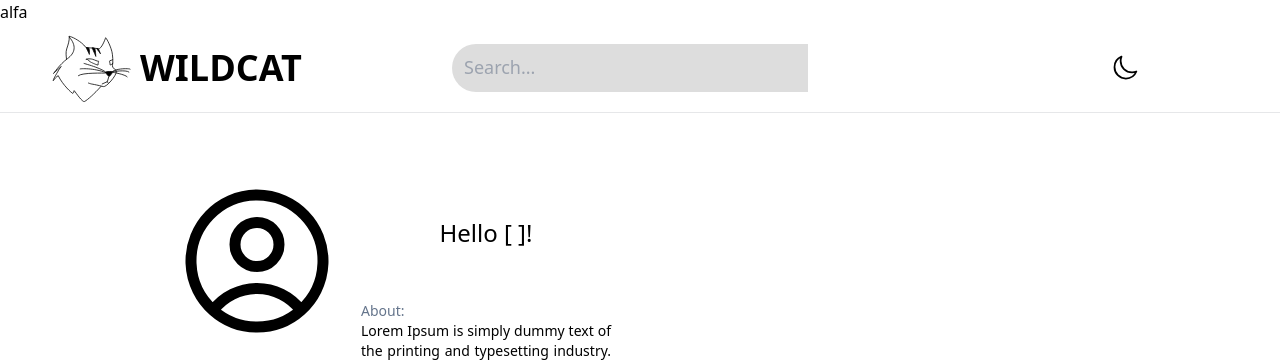
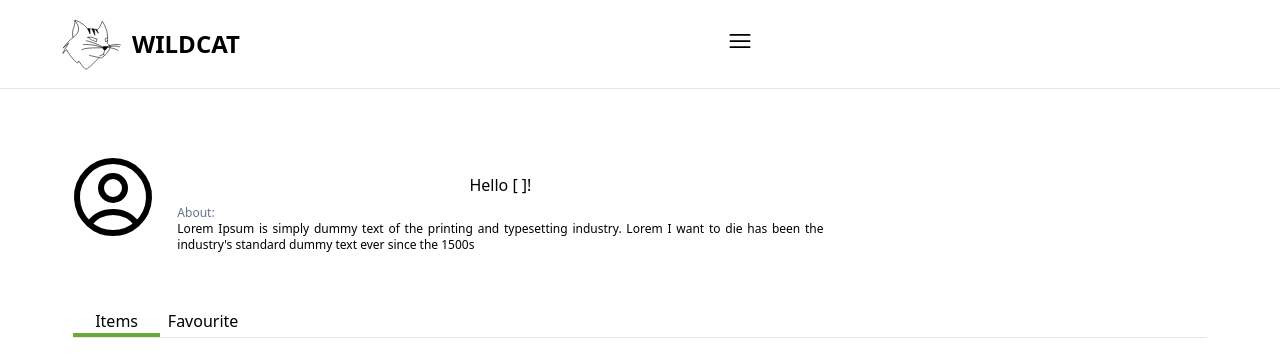
Before and after one commit to Wiktor-Sikora/wildcat, a Django app: page / in a window 1280 px wide. Shown: the top 362 px of the page. Run offline with Django 4.2, Linux system fonts and the light colour scheme; some libraries are stand-ins or nearby versions.

Commit message:
sporo zmian, bo ktoś postanowił pozmieniać w wyglądzie (a poza tym poprawa skalowania)

```diff
--- a/wildcat/core/settings/local.py
+++ b/wildcat/core/settings/local.py
@@ -10,4 +10,4 @@ MEDIA_URL = 'media/'
 
 MEDIA_ROOT = BASE_DIR / 'media/'
 
-# NPM_BIN_PATH = r"C:\Program Files\nodejs\npm.cmd"
+NPM_BIN_PATH = r"C:\Program Files\nodejs\npm.cmd"
--- a/wildcat/templates/authentication/authenticate.html
+++ b/wildcat/templates/authentication/authenticate.html
@@ -30,7 +30,7 @@
                         </div>
                         <!--change theme button for mobile devices [not necessary] -->
                     </div>
-                    form
+                    <!--form-->
                     <div class="text-center text-3xl my-5">
                         <h1>Sign In</h1>
                     </div>
--- a/wildcat/templates/base.html
+++ b/wildcat/templates/base.html
@@ -11,33 +11,33 @@
             {% block title %}Wildcat{% endblock %}
         </title>
     </head>
-    <body class="bg-Light bg-fixed bg-auto bg-bgcol-l dark:bg-bgcol-d dark:bg-Dark text-black dark:text-white">
-        <a href="{% url 'accounts:login' %}">alfa</a>
+    <body class="bg-Light bg-fixed bg-auto bg-bgcol-l dark:bg-bgcol-d dark:bg-Dark text-black dark:text-white scrollbar-thin scrollbar-track-bgcol-l dark:scrollbar-track-bgcol-d scrollbar-thumb-scroll-l dark:scrollbar-thumb-scroll-d scrollbar-thumb-rounded-full scrollbar-track-rounded-full">
         {% block navbar %}
             <nav class="sticky top-0 w-full bg-bgcol-l dark:bg-bgcol-d max-w-8xl mx-auto mb-10">
-                <div class="py-1 border-b border-slate-900/10 dark:border-slate-300/10 px-10 grid grid-cols-3">
-                    <div class="flex justify-start">
+                <div class="py-1 border-b border-slate-900/10 dark:border-slate-300/10 px-10 grid grid-cols-3 md:grid-cols-2 sm:grid-cols-2">
+                    <div class="flex justify-start md:col-span-1">
                         <a class="flex justify-center ml-3" href="#">
                             <img src="{% static 'img/wildcat-logo-light.svg' %}"
-                                 class="visible dark:hidden">
+                                 class="sm:scale-75 visible dark:hidden">
                             <img src="{% static 'img/wildcat-logo-dark.svg' %}"
-                                 class="hidden dark:block">
-                            <h1 class="flex justify-center text-4xl font-semibold my-auto ml-2">
+                                 class="sm:scale-75 hidden dark:block">
+                            <h1 class="flex justify-center text-4xl sm:text-2xl font-semibold my-auto ml-2 sm:ml-0">
                                 <p class="text-green-l dark:text-green-d">WILD</p>
                                 CAT
                             </h1>
                         </a>
                     </div>
                     <!-- search bar -->
-                    <div class="flex justify-center my-auto invisible sm:visible">
-                        <div class="grid grid-cols-12 gap-0 ml-3">
-                            <div class="col-span-9 lg:col-span-11">
+                    <div class="md:grid md:grid-cols-3 md:place-items-center my-auto">
+                    <div class="flex justify-center md:col-span-2 sm:hidden">
+                        <div class="grid grid-cols-12 md:grid-cols-10 gap-0 ml-3">
+                            <div class="col-span-11 md:col-span-8">
                                 <input type="text"
                                        class="w-full h-12 px-3 bg-[#dddddd] dark:bg-[#414141] rounded-l-full placeholder:text-lg border-none focus:ring-0"
                                        placeholder="Search..."
                                        required>
                             </div>
-                            <div class="col-span-3 lg:col-span-1">
+                            <div class="col-span-1 md:col-span-2">
                                 <button class="w-full flex justify-center pt-3 pr-2 h-12 text-sm font-medium text-white bg-green-l rounded-r-full  hover:bg-green-hov focus:outline-0  dark:bg-green-d dark:hover:bg-green-hov">
                                     <svg class="w-6 h-6 mx-2"
                                          xmlns="http://www.w3.org/2000/svg"
@@ -51,8 +51,20 @@
                             </div>
                         </div>
                     </div>
-                    <div class="flex space-x-4 justify-end items-center invisible sm:visible">
-                        <div class="flex justify-end hover:text-navhov-l dark:hover:text-navhov-d">
+                    <!-- mobile menu -->
+                    <div class="flex justify-end items-center">
+                        <div class="col-span-1 hidden sm:block md:block">
+                        <button class="my-auto">
+                        <svg xmlns="http://www.w3.org/2000/svg" fill="none" viewBox="0 0 24 24" stroke-width="1.5" stroke="currentColor" class="w-7 h-7">
+                            <path stroke-linecap="round" stroke-linejoin="round" d="M3.75 6.75h16.5M3.75 12h16.5m-16.5 5.25h16.5" />
+                          </svg>
+                        </button>
+                        </div>
+                    </div>
+                    </div>
+                    <!--  -->
+                    <div class="grid grid-cols-4 gap-3 mx-auto items-center sm:hidden md:hidden">
+                        <div class="flex justify-end mr-2 hover:text-navhov-l dark:hover:text-navhov-d">
                             <button class="w-7 h-7 transition-all duration-200 ease-in-out"
                                     id="theme-toggle"></button>
                         </div>
@@ -85,16 +97,18 @@
                                     <p class="text-xl">Account</p>
                                 </a>
                             </div>
+                            <div class="flex justify-center">
                             <div class="flex items-center text-white bg-green-l p-3 dark:bg-green-d rounded h-7 hover:bg-green-hov dark:hover:bg-green-hov font-bold text-lg text-center">
-                                <a class="font-bold text-lg text-center block" href="#">Sell</a>
+                                <a class="font-bold text-lg text-center block px-3" href="#">Sell</a>
                             </div>
                         {% else %}
                             <div>
                                 <a class="flex items-center text-white bg-green-l p-3 dark:bg-green-d rounded h-7 hover:bg-green-hov dark:hover:bg-green-hov font-bold text-lg text-center"
                                    href="{% url 'accounts:login' %}">Sign in</a>
                             </div>
+                            </div>
                         {% endif %}
-                        <!-- mobile menu -->
+
                     </div>
                 </div>
             </nav>
@@ -102,21 +116,23 @@
         <!-- content -->
         {% block content %}
             <div class="flex justify-center h-full mb-10">
-                <div class="w-11/12 lg:w-4/5 bg-con-l dark:bg-con-d rounded-lg">
-                    <div class="grid grid-rows-10 lg:grid-cols-2 mx-3 mt-5 mb-14 ">
-                        <div class="grid justify-start grid-rows-9 order-2 lg:order-1">
-                            <div class="flex justify-center">
+                <div class="w-4/5 sm:w-11/12 bg-con-l dark:bg-con-d rounded-lg">
+                    <div class="grid grid-cols-2 md:grid-cols-3 sm:grid-cols-1 mx-3 mt-5 mb-14 ">
+                        <div class="grid justify-start md:col-span-2">
+                            <div class="flex justify-center grid-cols-2">
+                                <div>
                                 <svg xmlns="http://www.w3.org/2000/svg"
                                      fill="none"
                                      viewBox="0 0 24 24"
                                      stroke-width="1.5"
                                      stroke="currentColor"
-                                     class="lg:w-44 lg:h-44">
+                                     class="w-44 h-44 sm:w-24 sm:h-24 flex justify-start">
                                     <path stroke-linecap="round" stroke-linejoin="round" d="M17.982 18.725A7.488 7.488 0 0012 15.75a7.488 7.488 0 00-5.982 2.975m11.963 0a9 9 0 10-11.963 0m11.963 0A8.966 8.966 0 0112 21a8.966 8.966 0 01-5.982-2.275M15 9.75a3 3 0 11-6 0 3 3 0 016 0z" />
                                 </svg>
-                                <div class="grid gap-2 lg:grid-rows-2 ml-4 lg:w-1/2 lg:place-items-center mt-6 lg:mt-0">
-                                    <h1 class="text-base text-center lg:text-2xl">Hello [ ]!</h1>
-                                    <div class="text-xs lg:text-sm">
+                                </div>
+                                <div class="grid gap-2 ml-4 sm:mr-2 mt-6">
+                                    <h1 class="text-2xl text-center sm:text-base">Hello [ ]!</h1>
+                                    <div class="text-sm sm:text-xs">
                                         <p class="text-slate-500 dark:text-slate-300/60">About:</p>
                                         <p class="text-justify">
                                             Lorem Ipsum is simply dummy text of the printing and typesetting industry. Lorem I want to die has been the industry's standard dummy text ever since the 1500s
@@ -125,8 +141,8 @@
                                 </div>
                             </div>
                         </div>
-                        <div class="flex justify-end grid-rows-1 mx-5 order-1 lg:order-2">
-                            <div class="grid grid-cols-2 lg:grid-rows-2 gap-4 my-auto">
+                        <div class="flex justify-end md:col-span-1 sm:row-span-1 mx-5 sm:hidden">
+                            <div class="grid grid-cols-2 sm:grid-rows-2 gap-4 my-auto">
                                 <div class="grid items-center outline outline-1 outline-offset-4 outline-slate-900/10 dark:outline-slate-300/10 rounded-md">
                                     <div>
                                         <button class="flex justify-center">
@@ -163,7 +179,7 @@
                             </div>
                         </div>
                     </div>
-                    <div class="flex justify-start border-b border-slate-900/10 dark:border-slate-300/10 mx-10">
+                    <div class="flex justify-start border-b border-slate-900/10 dark:border-slate-300/10 mx-10 sm:mx-5">
                         <div class="grid grid-cols-2">
                             <div class="flex justify-center cursor-pointer hover:bg-[#c6c6c6] dark:hover:bg-[#595959] border-b-4 border-[#6aa93b] dark:border-[#649d39] px-2">
                                 <p>Items</p>
@@ -174,8 +190,8 @@
                         </div>
                     </div>
                     <div class="flex justify-center my-10">
-                        <div class="grid grid-cols-1 lg:grid-cols-4 gap-5 w-11/12 place-content-center">
-                            <div class="h-80 border border-slate-900/10 dark:border-slate-300/10 bg-[#ececec] dark:bg-[#272727] rounded-2xl">
+                        <div class="grid grid-cols-4 sm:grid-cols-1 md:grid-cols-2 gap-5 w-11/12 place-content-center">
+                            <div class="h-80 border border-slate-900/10 dark:border-slate-300/10 bg-con-l dark:bg-con-d rounded-2xl">
                                 <a href="#">
                                     <img src="{% static 'img/test-image.png' %}"
                                          alt="test-image"
@@ -187,7 +203,7 @@
                                     <p class="text-center px-2 text-[#262626] dark:text-[#cccccc] truncate">This is random photo for testing purposes</p>
                                 </a>
                             </div>
-                            <div class="h-80 border border-slate-900/10 dark:border-slate-300/10 bg-[#ececec] dark:bg-[#272727] rounded-2xl">
+                            <div class="h-80 border border-slate-900/10 dark:border-slate-300/10 bg-con-l dark:bg-con-d rounded-2xl">
                                 <a href="#">
                                     <img src="https://source.unsplash.com/user/c_v_r/100x100"
                                          alt="test-image"
@@ -201,7 +217,7 @@
                                     </p>
                                 </a>
                             </div>
-                            <div class="h-80 border border-slate-900/10 dark:border-slate-300/10 bg-[#ececec] dark:bg-[#272727] rounded-2xl">
+                            <div class="h-80 border border-slate-900/10 dark:border-slate-300/10 bg-con-l dark:bg-con-d rounded-2xl">
                                 <a href="#">
                                     <img src="https://source.unsplash.com/user/c_v_r/1900x800"
                                          alt="test-image"
@@ -215,7 +231,7 @@
                                     </p>
                                 </a>
                             </div>
-                            <div class="h-80 border border-slate-900/10 dark:border-slate-300/10 bg-[#ececec] dark:bg-[#272727] rounded-2xl">
+                            <div class="h-80 border border-slate-900/10 dark:border-slate-300/10 bg-con-l dark:bg-con-d rounded-2xl">
                                 <a href="#">
                                     <img src="https://picsum.photos/200/300"
                                          alt="test-image"
@@ -229,7 +245,7 @@
                                     </p>
                                 </a>
                             </div>
-                            <div class="h-80 border border-slate-900/10 dark:border-slate-300/10 bg-[#ececec] dark:bg-[#272727] rounded-2xl">
+                            <div class="h-80 border border-slate-900/10 dark:border-slate-300/10 bg-con-l dark:bg-con-d rounded-2xl">
                                 <a href="#">
                                     <img src="https://source.unsplash.com/user/c_v_r/640x320"
                                          alt="test-image"
@@ -243,7 +259,7 @@
                                     </p>
                                 </a>
                             </div>
-                            <div class="h-80 border border-slate-900/10 dark:border-slate-300/10 bg-[#ececec] dark:bg-[#272727] rounded-2xl">
+                            <div class="h-80 border border-slate-900/10 dark:border-slate-300/10 bg-con-l dark:bg-con-d rounded-2xl">
                                 <a href="#">
                                     <img src="https://source.unsplash.com/user/c_v_r/320x640"
                                          alt="test-image"
@@ -261,7 +277,7 @@
                                     </p>
                                 </a>
                             </div>
-                            <div class="h-80 border border-slate-900/10 dark:border-slate-300/10 bg-[#ececec] dark:bg-[#272727] rounded-2xl">
+                            <div class="h-80 border border-slate-900/10 dark:border-slate-300/10 bg-con-l dark:bg-con-d rounded-2xl">
                                 <a href="#">
                                     <img src="https://source.unsplash.com/user/c_v_r/120x120"
                                          alt="test-image"
@@ -279,7 +295,7 @@
                                     </p>
                                 </a>
                             </div>
-                            <div class="h-80 border border-slate-900/10 dark:border-slate-300/10 bg-[#ececec] dark:bg-[#272727] rounded-2xl">
+                            <div class="h-80 border border-slate-900/10 dark:border-slate-300/10 bg-con-l dark:bg-con-d rounded-2xl">
                                 <a href="#">
                                     <img src="{% static 'img/empty.png' %}"
                                          alt="test-image"
```
Also changed, not shown: wildcat/theme/static_src/tailwind.config.js (+22 -0 lines).
